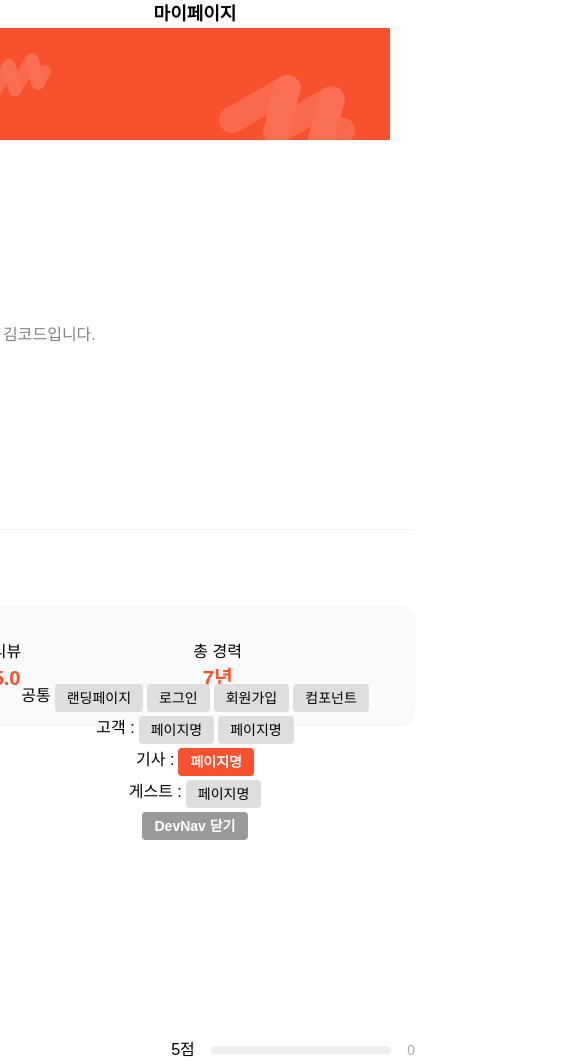
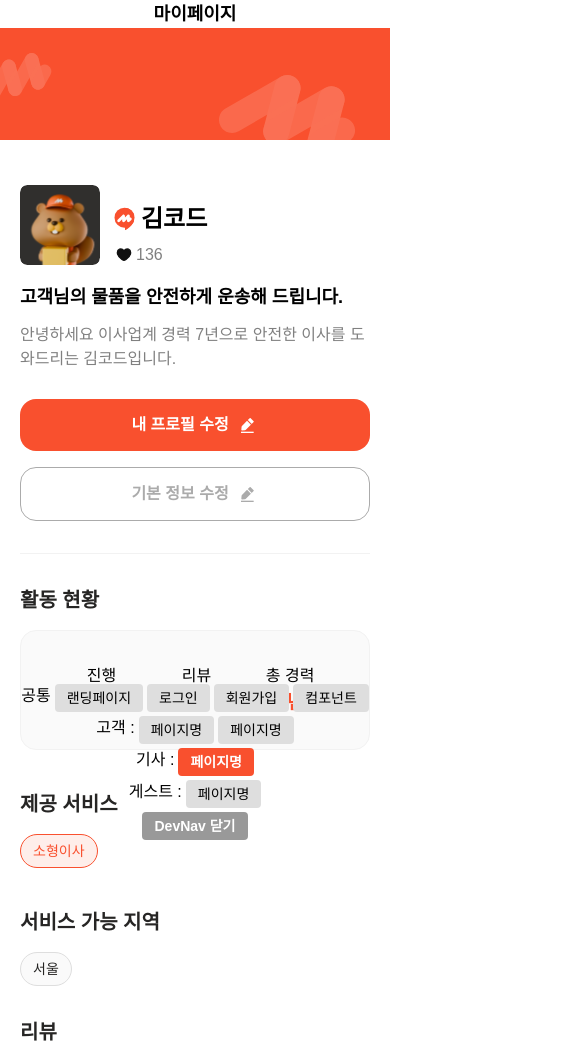
Before and after one commit to sebiny/6-moving-team2-FE, a Next.js app: page /driver/my-page in a window 390 px wide. Shown: the top 1063 px of the page, 585 px wide, since content can reach past the window. Built offline with nearby package versions, Linux system fonts and the light colour scheme; a web font is replaced by a local one.

Commit message:
feat: 기사 마이페이지 반응형

```diff
--- a/src/app/(protected)/driver/my-page/page.tsx
+++ b/src/app/(protected)/driver/my-page/page.tsx
@@ -12,10 +12,10 @@ function DriverMyPage() {
       <div>
         <div className="text-lg font-semibold">마이페이지</div>
       </div>
-      <OrangeBackground />
-      <div className="flex w-300 flex-col">
-        <div className="mt-[43px] flex flex-col justify-between lg:flex-row">
-          <div>
+      <OrangeBackground subTitle={true} />
+      <div className="flex w-full max-w-300 flex-col items-center px-5 md:px-18 lg:items-stretch lg:px-0">
+        <div className="mt-[43px] flex w-full flex-col justify-between md:max-w-205 lg:max-w-300 lg:flex-row">
+          <div className="max-w-205">
             <div className="flex">
               <Image src="/assets/images/img_profile.svg" alt="프로필" width={80} height={85} />
               <div className="ml-3">
@@ -36,12 +36,12 @@ function DriverMyPage() {
               </p>
             </div>
           </div>
-          <div className="mt-7 flex w-80 flex-col gap-4 md:w-205 md:flex-row lg:w-70 lg:flex-col">
+          <div className="mt-7 flex w-full flex-col gap-4 md:flex-row lg:w-70 lg:flex-col">
             <Button text="내 프로필 수정" type="orange" image={true} />
             <Button text="기본 정보 수정" type="white-gray" image={true} />
           </div>
         </div>
-        <div className="w-205">
+        <div className="w-full max-w-205">
           <div className="border-line-100 my-8 border-b"></div>
           <div className="flex flex-col gap-4">
             <p className="text-black-400 text-xl font-semibold">활동 현황</p>
```
